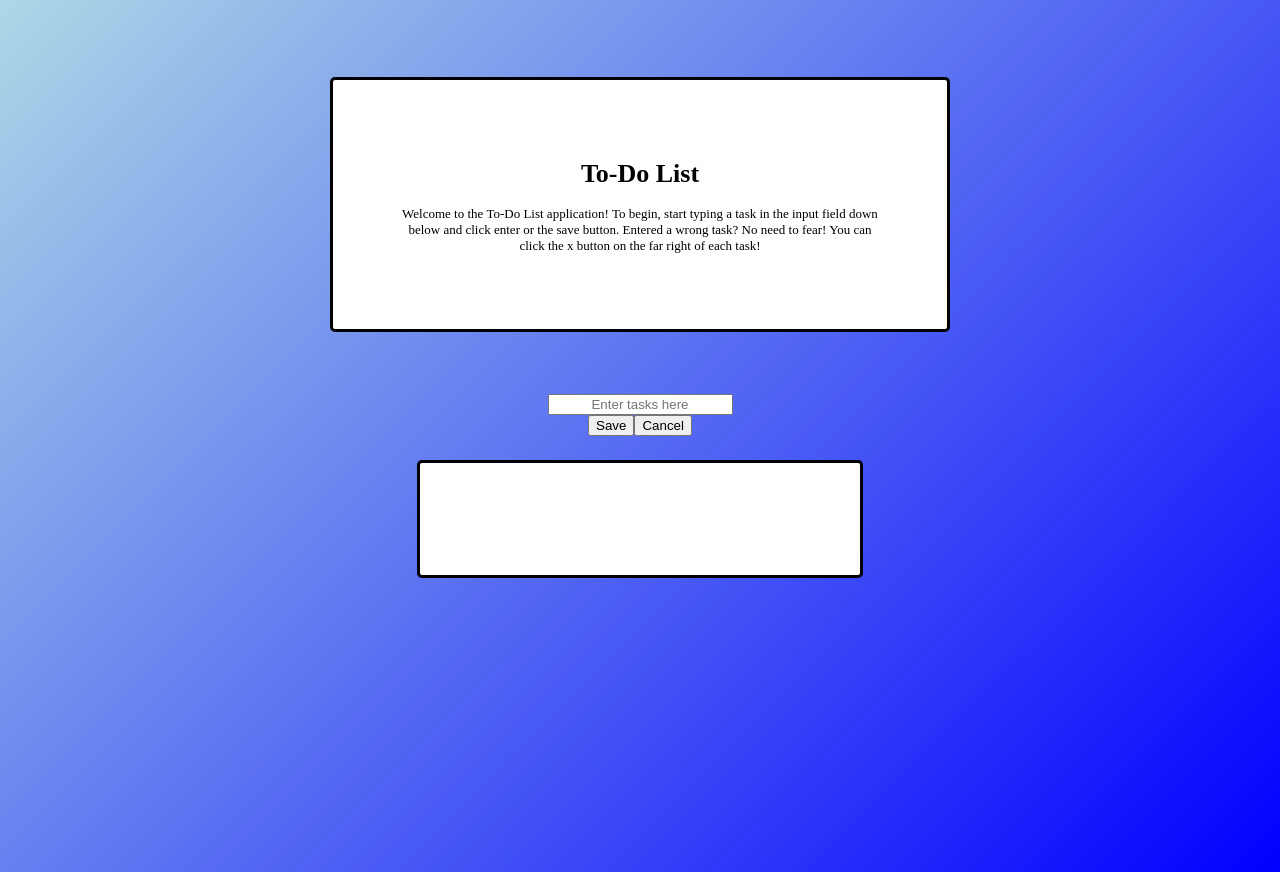
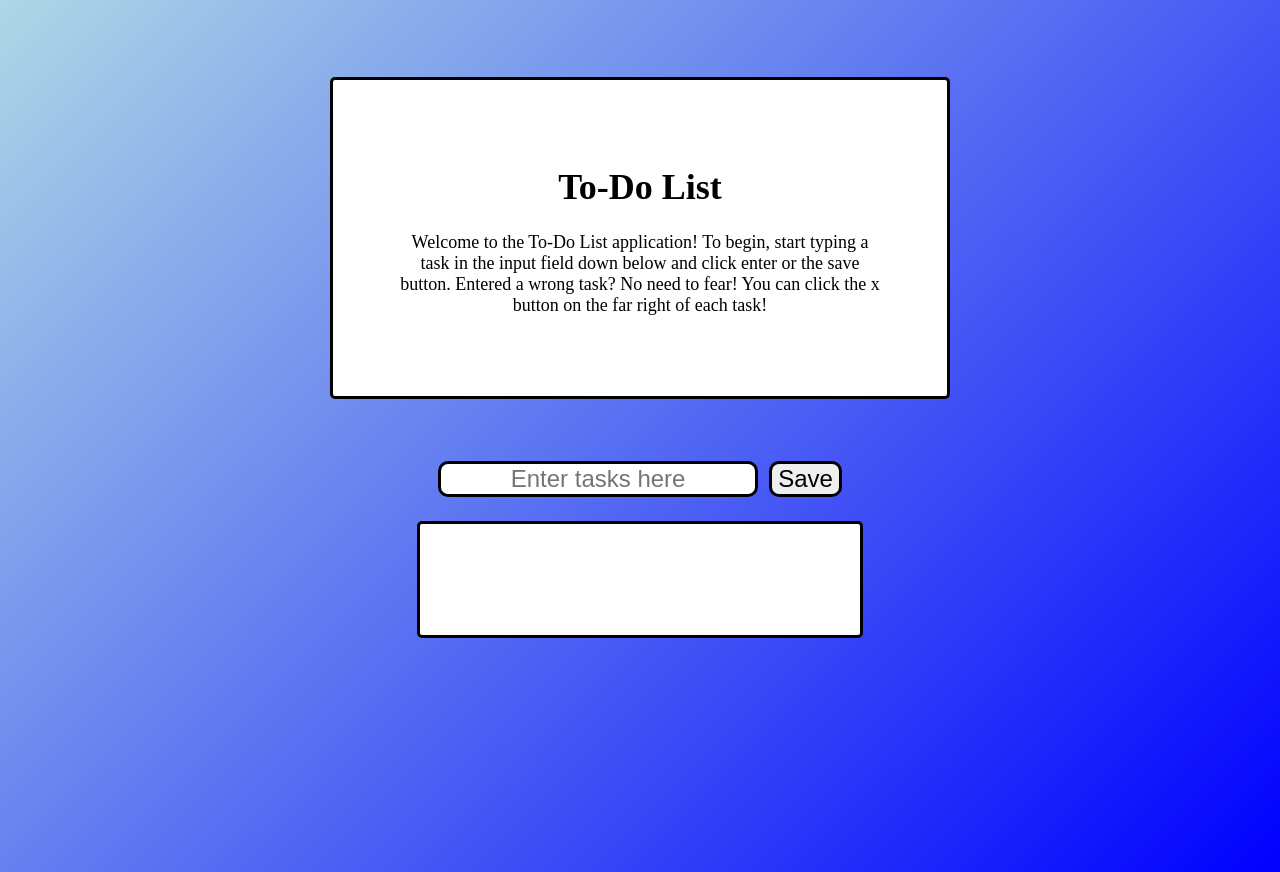
Before and after one commit to KelsieMcDonald-2003/JavaScript_ToDoList, a React app: page / in a window 1280 px wide. Built offline with nearby package versions, Linux system fonts and the light colour scheme.

Commit message:
Added some more styling.

```diff
--- a/src/components/FormComponent.js
+++ b/src/components/FormComponent.js
@@ -6,10 +6,8 @@ const FormComponent = function(props) {
     return (
         <div className="formcontainer" id="formcontainer">
             <form className="form">
-                <input id="task" type="text" placeholder="Enter tasks here" />
-                <br />
-                <button id="" onClick={(event) => window.controller.addTasks(event)} type="submit">Save</button>
-                <button type="button">Cancel</button>
+                <input class="task" id="task" type="text" placeholder="Enter tasks here" />
+                <button class="save" onClick={(event) => window.controller.addTasks(event)} type="submit">Save</button>
             </form>
         </div>
     );
--- a/src/css/style1.css
+++ b/src/css/style1.css
@@ -13,7 +13,7 @@ body {
     padding:5%;
     margin-left: 25%;
     margin-right: 25%;
-    font-size: small;
+    font-size: large;
 }
 
 .todolist {
@@ -53,3 +53,22 @@ body {
 input {
     text-align: center;
 }
+
+.save {
+    font-size: x-large;
+    border: solid;
+    border-radius: 10px;
+    margin-left: 1%;
+}
+
+.save:hover {
+    background-color:black;
+    color: white;
+    border-color: black;
+}
+
+.task {
+    font-size: x-large;
+    border: solid;
+    border-radius: 10px;
+}
```
